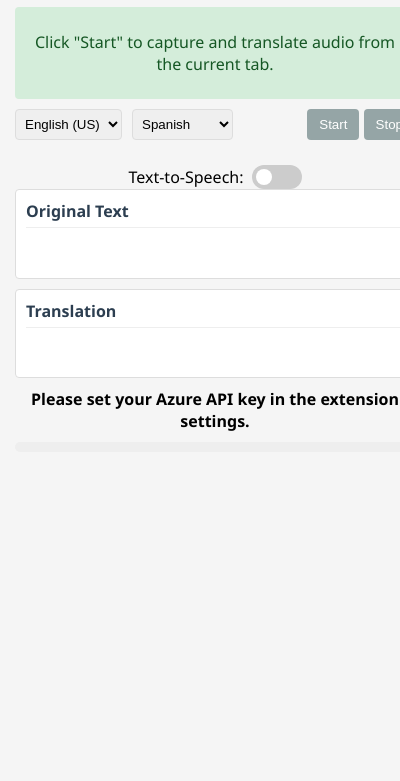
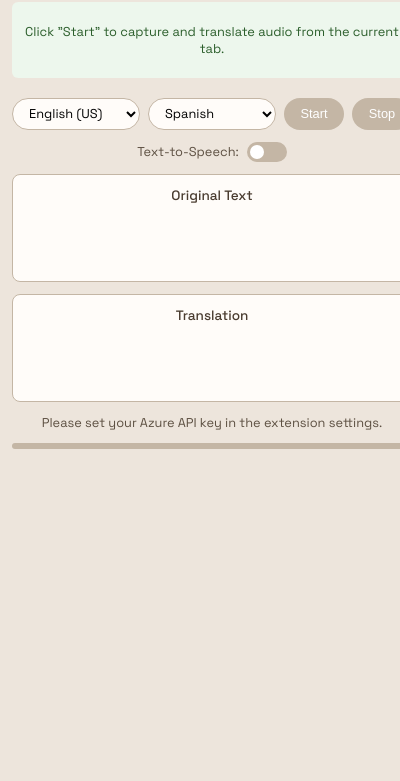
Before and after one commit to Akashthefirst/Babelingo, a browser extension: page ExtensionFiles/Extension(UploadThis)/popup.html in a window 400 px wide. Shown: the part 63-844 px from the top of the page. Drawn offline with Linux system fonts and the light colour scheme.

Commit message:
Aesthetic update to the extension

```diff
--- a/ExtensionFiles/Extension(UploadThis)/popup.html
+++ b/ExtensionFiles/Extension(UploadThis)/popup.html
@@ -6,154 +6,214 @@
   <title>Web Audio Transcribe & Translate</title>
   <script src="direct-api.js"></script>
   <style>
+@import url('https://fonts.googleapis.com/css2?family=Space+Grotesk:wght@300;400;500;600&display=swap');
+
+:root {
+    --primary-color: #4A3C30;
+    --secondary-color: #756555;
+    --background-color: #EDE5DC;
+    --surface-color: #FFFCF9;
+    --border-color: #C4B6A5;
+    --text-primary: #362A20;
+    --text-secondary: #5D5042;
+    --accent-gold: #B89F7B;
+}
+
 body {
-      font-family: 'Segoe UI', Tahoma, Geneva, Verdana, sans-serif;
+    font-family: 'Space Grotesk', -apple-system, BlinkMacSystemFont, 'Segoe UI', Roboto, Oxygen, Ubuntu, Cantarell, sans-serif;
     margin: 0;
-      padding: 15px;
+    padding: 12px;
     width: 400px;
     height: 500px;
     overflow: hidden;
     display: flex;
     flex-direction: column;
-      background-color: #f5f5f5;
+    background-color: var(--background-color);
+    color: var(--text-primary);
+    gap: 12px;
 }
+
 .header {
     display: flex;
     justify-content: space-between;
     align-items: center;
-      margin-bottom: 15px;
+    padding-bottom: 8px;
+    border-bottom: 1px solid var(--border-color);
 }
+
 h1 {
-      font-size: 18px;
+    font-size: 1rem;
     margin: 0;
-      color: #2c3e50;
+    font-weight: 600;
 }
+
 .settings-button {
     background: none;
     border: none;
     cursor: pointer;
-      font-size: 20px;
+    font-size: 1rem;
+    color: var(--text-secondary);
+    padding: 4px;
 }
+
 .controls {
     display: flex;
     justify-content: space-between;
-      margin-bottom: 15px;
+    gap: 8px;
 }
+
 .language-selectors {
     display: flex;
-      gap: 10px;
+    gap: 8px;
+    flex-grow: 1;
 }
+
 select {
-      padding: 5px;
-      border-radius: 4px;
-      border: 1px solid #ddd;
+    padding: 6px 12px;
+    border-radius: 16px;
+    border: 1px solid var(--border-color);
+    background: var(--surface-color);
+    font-family: 'Space Grotesk';
+    font-size: 0.8rem;
+    flex: 1;
+    min-width: 0;
+    height: 32px;
 }
+
+.action-buttons {
+    display: flex;
+    gap: 8px;
+}
+
 button {
-      padding: 8px 12px;
-      border-radius: 4px;
+    padding: 6px 12px;
+    border-radius: 16px;
     border: none;
-      background-color: #3498db;
+    background: var(--primary-color);
     color: white;
     cursor: pointer;
+    font-weight: 500;
+    font-size: 0.8rem;
+    height: 32px;
+    min-width: 60px;
     transition: background-color 0.2s;
 }
+
 button:hover {
-      background-color: #2980b9;
+    background: var(--secondary-color);
 }
+
 button:disabled {
-      background-color: #95a5a6;
-      cursor: not-allowed;
+    background: #C4B6A5;
 }
+
 .transcription-area {
     display: flex;
     flex-direction: column;
     flex-grow: 1;
-      gap: 10px;
+    gap: 12px;
     overflow: hidden;
+    min-height: 0;
 }
+
 .panel {
     flex: 1;
-      background-color: white;
-      border: 1px solid #ddd;
-      border-radius: 4px;
-      padding: 10px;
+    min-height: 0;
+    background-color: var(--surface-color);
+    border: 1px solid var(--border-color);
+    border-radius: 8px;
+    padding: 12px;
     overflow-y: auto;
 }
+
 .panel-header {
-      font-weight: bold;
-      margin-bottom: 5px;
-      color: #2c3e50;
-      border-bottom: 1px solid #eee;
-      padding-bottom: 5px;
+    font-weight: 500;
+    margin-bottom: 8px;
+    color: var(--primary-color);
+    font-size: 0.85rem;
+    text-align: center;
 }
+
 .interim {
-      color: #7f8c8d;
+    color: var(--text-secondary);
     font-style: italic;
+    opacity: 0.8;
+    font-size: 0.85rem;
 }
+
 .final {
-      color: #000;
+    color: var(--text-primary);
     margin-bottom: 8px;
+    line-height: 1.5;
+    font-size: 0.9rem;
 }
+
 .status {
     text-align: center;
-      margin-top: 10px;
-      font-weight: bold;
+    font-size: 0.8rem;
+    color: var(--text-secondary);
 }
+
 .status.recording {
-      color: #e74c3c;
+    color: #C45959;
     animation: pulse 1.5s infinite;
 }
+
 @keyframes pulse {
     0% { opacity: 1; }
     50% { opacity: 0.5; }
     100% { opacity: 1; }
 }
+
 .audio-level {
-      height: 10px;
-      background-color: #eee;
-      border-radius: 5px;
-      margin-top: 10px;
+    height: 6px;
+    background-color: var(--border-color);
+    border-radius: 3px;
     overflow: hidden;
 }
+
 .audio-level-bar {
     height: 100%;
-      background-color: #3498db;
+    background: linear-gradient(90deg, var(--primary-color), var(--accent-gold));
     width: 0%;
     transition: width 0.1s ease;
 }
+
 .error-message {
-      background-color: #fadbd8;
-      color: #e74c3c;
+    background-color: #FBEBE9;
+    color: #B44D4D;
     padding: 8px;
-      border-radius: 4px;
-      margin-bottom: 10px;
+    border-radius: 6px;
+    margin-bottom: 8px;
+    font-size: 0.8rem;
 }
+
 .info-message {
-      background-color: #d4edda;
-      color: #155724;
+    background-color: #EDF7ED;
+    color: #2B5E2B;
     padding: 8px;
-      border-radius: 4px;
-      margin-bottom: 10px;
+    border-radius: 6px;
+    margin-bottom: 8px;
     text-align: center;
+    font-size: 0.8rem;
 }
+
 .tts-toggle {
     display: flex;
     align-items: center;
-      margin-top: 10px;
     justify-content: center;
     gap: 8px;
+    font-size: 0.8rem;
+    color: var(--text-secondary);
 }
+
 .toggle-switch {
     position: relative;
     display: inline-block;
-      width: 50px;
-      height: 24px;
+    width: 40px;
+    height: 20px;
 }
-    .toggle-switch input {
-      opacity: 0;
-      width: 0;
-      height: 0;
-    }
+
 .toggle-slider {
     position: absolute;
     cursor: pointer;
@@ -161,26 +221,38 @@
     left: 0;
     right: 0;
     bottom: 0;
-      background-color: #ccc;
+    background-color: var(--border-color);
     transition: .4s;
-      border-radius: 24px;
+    border-radius: 20px;
 }
+
 .toggle-slider:before {
     position: absolute;
     content: "";
-      height: 16px;
-      width: 16px;
-      left: 4px;
-      bottom: 4px;
+    height: 14px;
+    width: 14px;
+    left: 3px;
+    bottom: 3px;
     background-color: white;
     transition: .4s;
     border-radius: 50%;
 }
+
 input:checked + .toggle-slider {
-      background-color: #2196F3;
+    background-color: var(--primary-color);
 }
+
 input:checked + .toggle-slider:before {
-      transform: translateX(26px);
+    transform: translateX(20px);
+}
+
+.panel::-webkit-scrollbar {
+    width: 4px;
+}
+
+.panel::-webkit-scrollbar-thumb {
+    background-color: var(--primary-color);
+    border-radius: 2px;
 }
   </style>
 </head>
```
Also changed, not shown: ExtensionFiles/Extension(UploadThis)/options.html (+126 -37 lines). Lines whose indentation alone changed are shown as unchanged.
